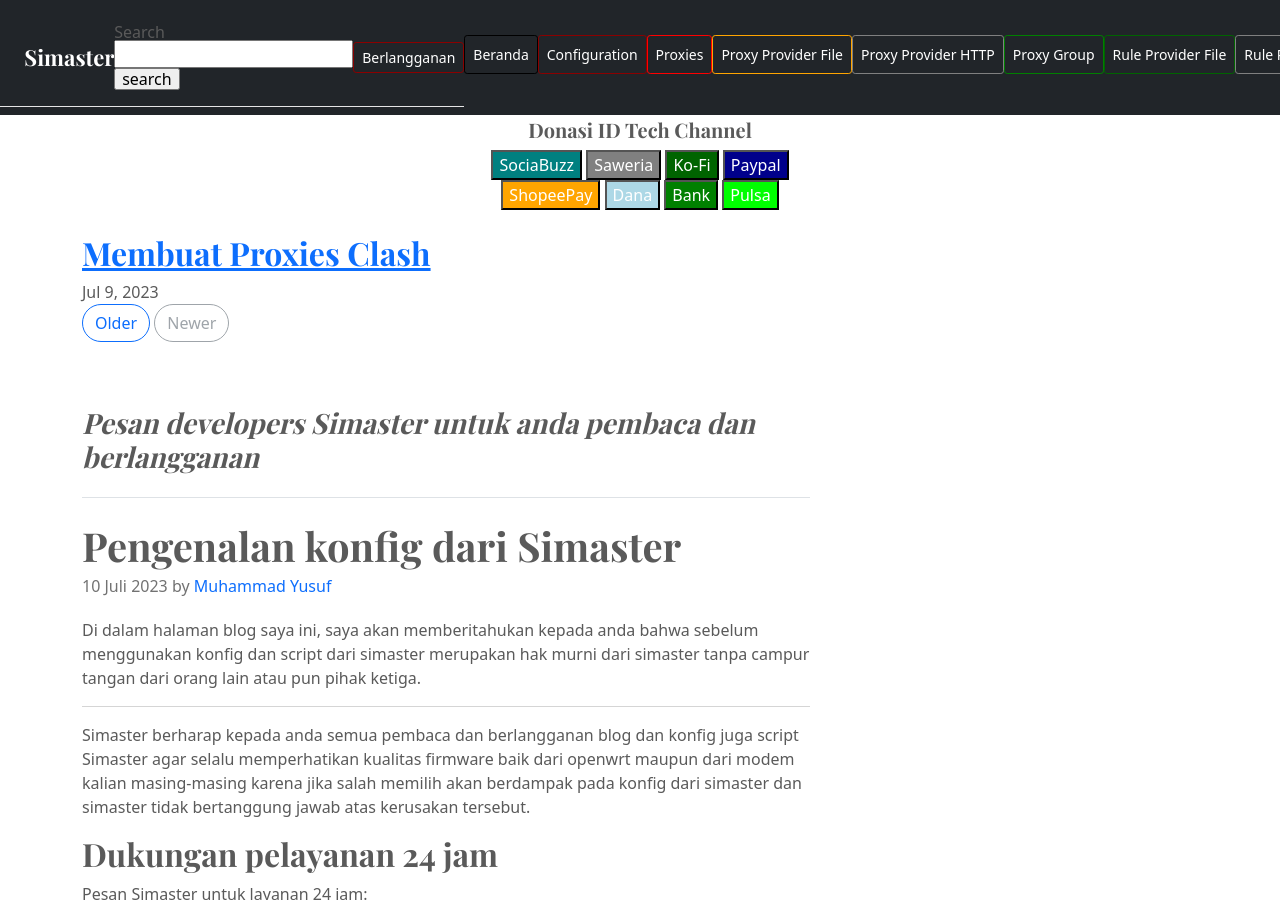
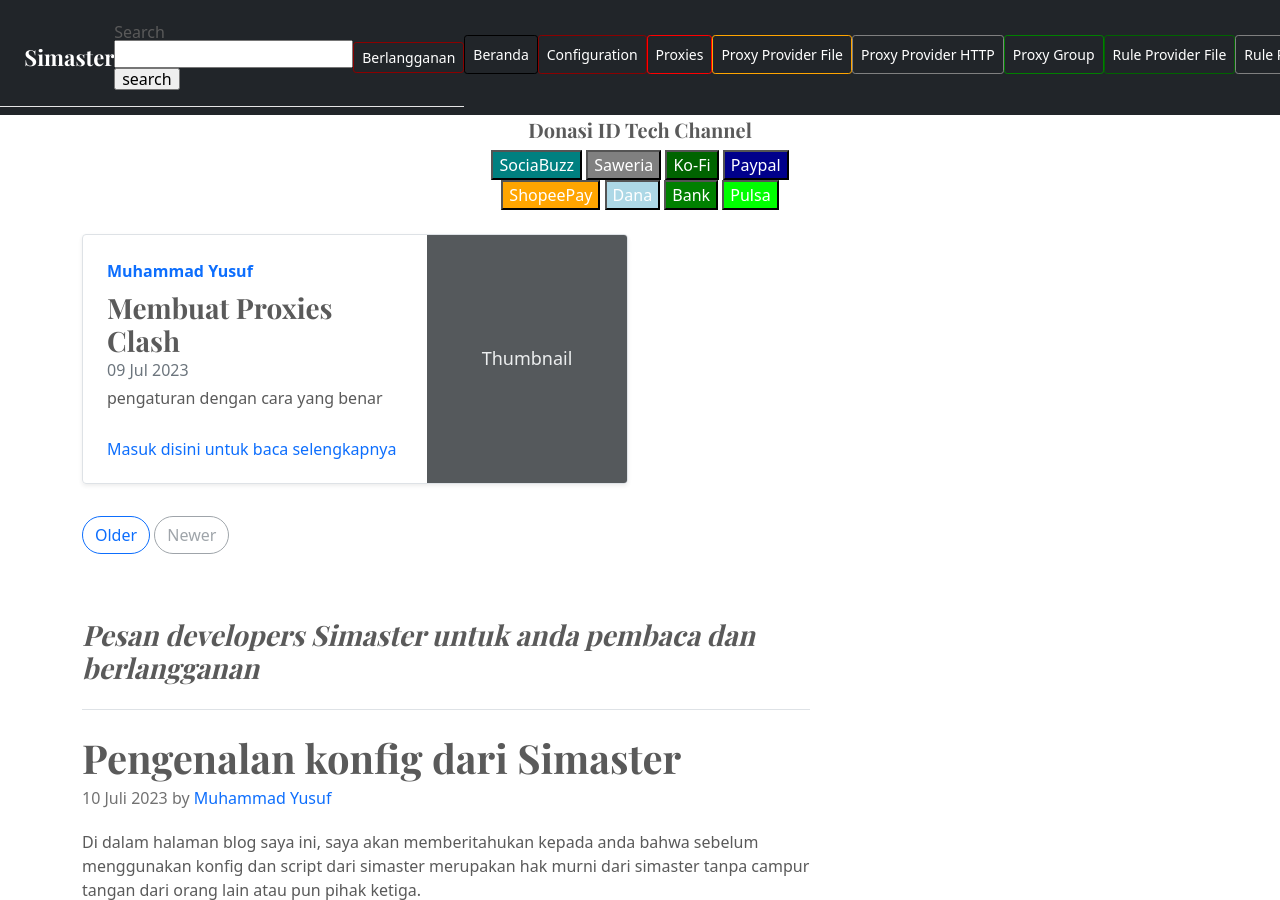
Before and after one commit to mwnsofficial/simastertutorials.github.io, a Jekyll site: the page built from index.html, in a window 1280 px wide and 900 px high, scrolled down 1773 px. Built offline with Jekyll 4.4.1, drawn with Linux system fonts in a browser that asks for light colours; the list of posts is cut into pages by our own code; comment, search, counter and statistics services are not loaded.

Commit message:
Update index.html

```diff
--- a/index.html
+++ b/index.html
@@ -15,15 +15,24 @@ layout: default
 {{ content }}
 
 {% for post in site.posts limit:5 %}
-    <div>
-        <h2>
-          <a class="post-link" href="{{ post.url | prepend: site.baseurl }}">{{ post.title }}</a>
-        </h2>
-        <!-- call the featured-post-image.html template file -->
-        {% if post.featured-image %}{% include post-featured-image.html image=post.featured-image alt=post.featured-image-alt %}{% endif %}
-        <span class="post-meta">{{ post.date | date: "%b %-d, %Y" }}</span>
-        {% if page.author %} • <span itemprop="author" itemscope itemtype="http://schema.org/Person"><span itemprop="name">{{ page.author }}</span></span>{% endif %}
+<!-- begin post -->
+<div class="row mb-2">
+  <div class="col-md-6">
+    <div class="row g-0 border rounded overflow-hidden flex-md-row mb-4 shadow-sm h-md-250 position-relative">
+      <div class="col p-4 d-flex flex-column position-static">
+        <strong class="d-inline-block mb-2 text-primary">{% if post.author %}{{ author.display_name }}{% else %}{{ site.author }}{% endif %}</strong>
+        <h3 class="mb-0">{{ post.title }}</h3>
+        <div class="mb-1 text-muted">{{ post.date | date_to_string }}</div>
+        <p class="card-text mb-auto">{{ post.excerpt | strip_html | truncatewords:15 }}</p>
+        <a style="text-decoration:none;" href="{{ post.url | absolute_url }}" class="stretched-link">Masuk disini untuk baca selengkapnya</a>
+      </div>
+      <div class="col-auto d-none d-lg-block">
+        <svg class="bd-placeholder-img" width="200" height="250" xmlns="http://www.w3.org/2000/svg" role="img" aria-label="Placeholder: Thumbnail" preserveAspectRatio="xMidYMid slice" focusable="false"><title>Placeholder</title><rect width="100%" height="100%" fill="#55595c"/><text x="50%" y="50%" fill="#eceeef" dy=".3em">Thumbnail</text></svg>
+      </div>
     </div>
+  </div>
+</div>
+<!-- end post -->
 {% endfor %}
 
 <nav class="blog-pagination" aria-label="Pagination">
```
